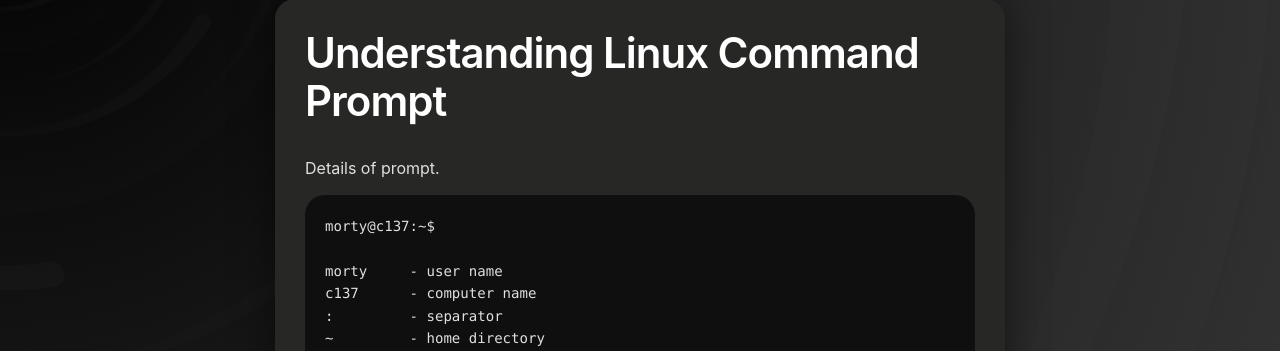
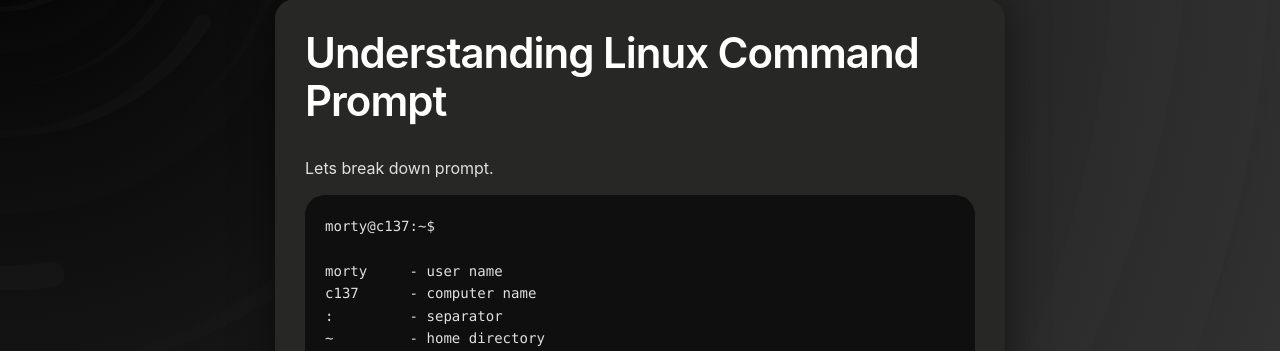
Before and after one commit to theewari/theewari.github.io, a Jekyll site: the page built from _posts/2020-06-21-Linux-prompt.md, in a window 1280 px wide. Shown: the part 106-457 px from the top of the page. Built offline with Jekyll 4.4.1, drawn with Linux system fonts in a browser that asks for light colours.

Commit message:
Update 2020-06-21-Linux-prompt.md

````diff
--- a/_posts/2020-06-21-Linux-prompt.md
+++ b/_posts/2020-06-21-Linux-prompt.md
@@ -5,7 +5,7 @@ date:   2020-06-21 15:36:45 +0300
 categories: Linux
 ---
 
-Details of prompt.
+Lets break down prompt.
 
 ```
 morty@c137:~$
````
